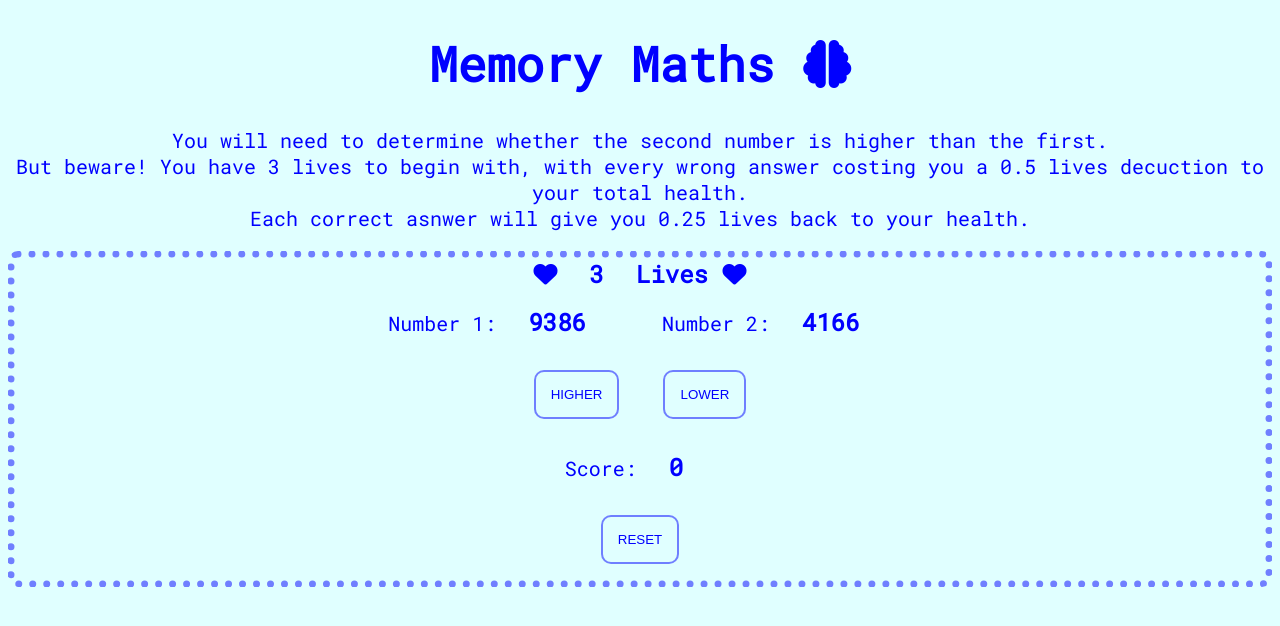
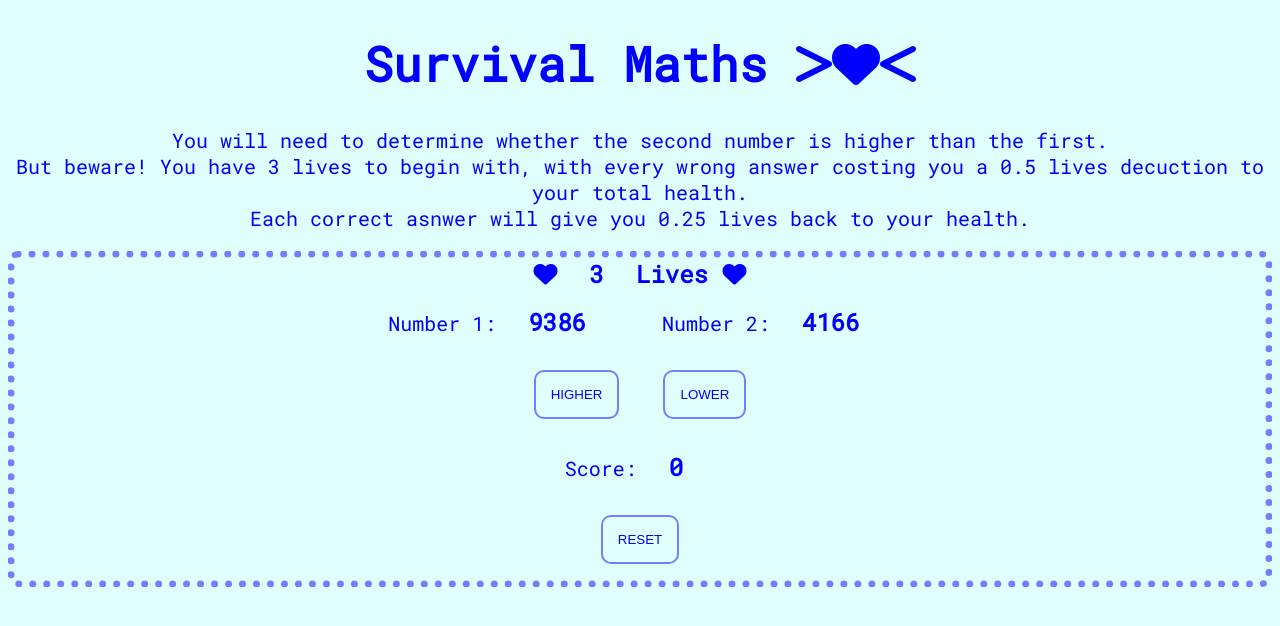
Before and after one commit to ManpreetRao/Memory-Maths, a plain HTML site: page index.html in a window 1280 px wide. Drawn offline with Linux system fonts and the light colour scheme.

Commit message:
Add more appropriate symbols to match the new name in the heading

```diff
--- a/assets/js/script.js
+++ b/assets/js/script.js
@@ -71,6 +71,7 @@ function resetScore() {
 
 //A function to insert the randomised numbers into the index file
 function gameLoop() {
+    //A condition to allow the game to end
     if (lives < 100) {
         document.querySelector('.container').style.visibility = "hidden";
         document.querySelector('.result').style.visibility = "visible";
@@ -79,15 +80,18 @@ function gameLoop() {
     number1 = randomiseIntEasy(10000);
     number2 = randomiseIntEasy(10000);
 
+
     numberOne.innerHTML = number1;
     numberTwo.innerHTML = number2;
     isHigherThanOne = isHigher(number1, number2);
     document.querySelector('#exact-lives').innerHTML = (lives / 1000);
+    //The logic to keep the highest score as the high score
     if (highScore === 0) {
         highScore = currentScore;
     } else if (highScore < currentScore) {
         highScore = currentScore;
     }
+
 }
 
 gameLoop()
--- a/index.html
+++ b/index.html
@@ -13,7 +13,8 @@
     <title>Document</title>
 </head>
 <body>
-    <h1 class="heading">Memory Maths <i class="fa-solid fa-brain"></i></h1>
+    <!--Heading and description of the game-->
+    <h1 class="heading">Survival Maths <i class="fa-solid fa-greater-than"></i><i class="fa-solid fa-heart "></i><i class="fa-solid fa-less-than"></i></h1>
     <p>You will need to determine whether the second number is higher than the first. <br>But beware! You have 3 lives to begin with, with every wrong answer costing you a 0.5 lives decuction to your total health.<br>Each correct asnwer will give you 0.25 lives back to your health.</p>
 
     <div class="container">
@@ -39,6 +40,7 @@
         </div>
     </div>
 
+    <!--A hidden container to display the score and high score at the end of the game-->
     <div class="result container">
         <p id="result-text">Great attempt! You scored 0 points</p>
         <div class="buttons">
```
